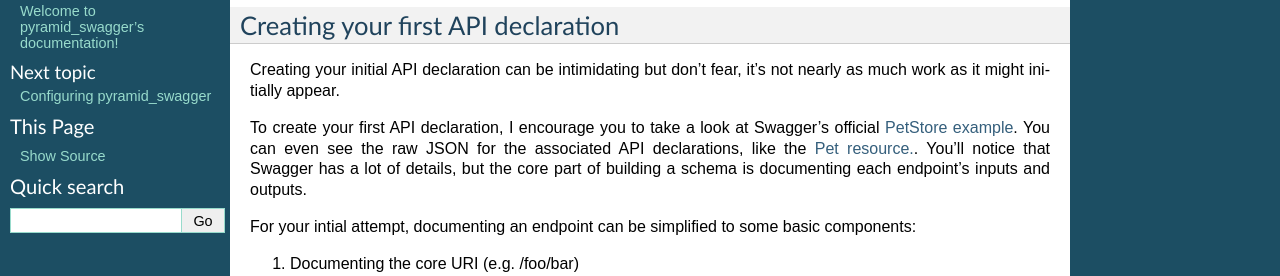
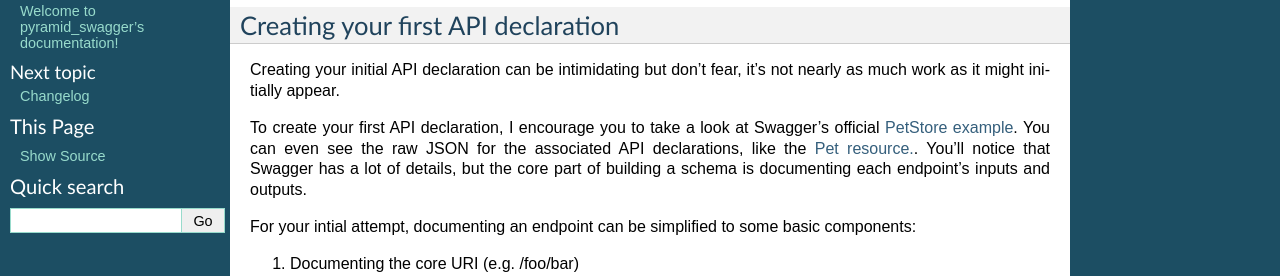
Before and after one commit to Yelp/pyramid_swagger, a Sphinx documentation site: the page built from docs/quickstart.rst, in a window 1280 px wide. Shown: the part 220-496 px from the top of the page. Built offline with Sphinx 7.4.7, drawn with Linux system fonts in a browser that asks for light colours.

Commit message:
Move changelog into docs

```diff
--- a/CHANGES.rst
+++ b/docs/changelog.rst
@@ -1,8 +1,8 @@
-Changes
-=======
+Changelog
+=========
 
 0.5.0 (2014-07-08)
-++++++++++++++++
+++++++++++++++++++
 
 * Added configurable list of regular expressions to not validate
   requests/responses against.
@@ -12,25 +12,25 @@
 
 
 0.4.0 (2014-06-20)
-++++++++++++++++
+++++++++++++++++++
 
 * Request validation now works with path arguments.
 * True acceptance testing implemented for all known features. Much improved
   coverage.
 
 0.4.0 (2014-06-20)
-++++++++++++++++
+++++++++++++++++++
 
 * True acceptance testing implemented for all known features. Much improved
   coverage.
 
 0.3.2 (2014-06-16)
-++++++++++++++++
+++++++++++++++++++
 
 * HEAD is now an allowed HTTP method
 
 0.3.1 (2014-06-16)
-++++++++++++++++
+++++++++++++++++++
 
 * Swagger spec is now validated on startup
 * Fixes bug where multiple methods with the same URL were not resolved properly
@@ -38,28 +38,28 @@
 * Fixes bug with referencing models from POST bodies
 
 0.3.0 (2014-05-29)
-++++++++++++++++
+++++++++++++++++++
 
 * Response validation can be disabled via configuration
 * Supports Python 3.3 and 3.4!
 
 0.2.2 (2014-05-28)
-++++++++++++++++
+++++++++++++++++++
 
 * Adds readthedocs links, travis badge to README
 * Requests missing bodies return 400 instead of causing tracebacks
 
 0.2.1 (2014-05-15)
-++++++++++++++++
+++++++++++++++++++
 
 * Requests to non-existant endpoints now return 400 errors
 
 0.1.1 (2014-05-13)
-++++++++++++++++
+++++++++++++++++++
 
 * Build docs now live at docs/build/html
 
 0.1.0 (2014-05-12)
-++++++++++++++++
+++++++++++++++++++
 
 * Initial version. Supports very basic validation of incoming requests.
--- a/docs/index.rst
+++ b/docs/index.rst
@@ -21,9 +21,10 @@
 Contents:
 
 .. toctree::
-   :maxdepth: 2
+   :maxdepth: 1
 
    quickstart
+   changelog
    configuration
    external_resources
    glossary
```
